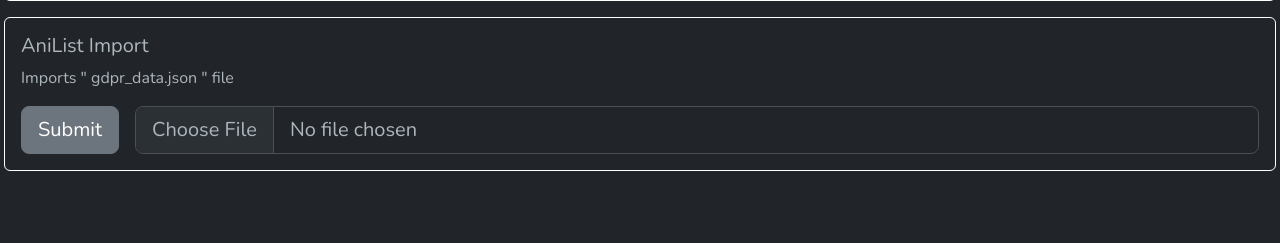
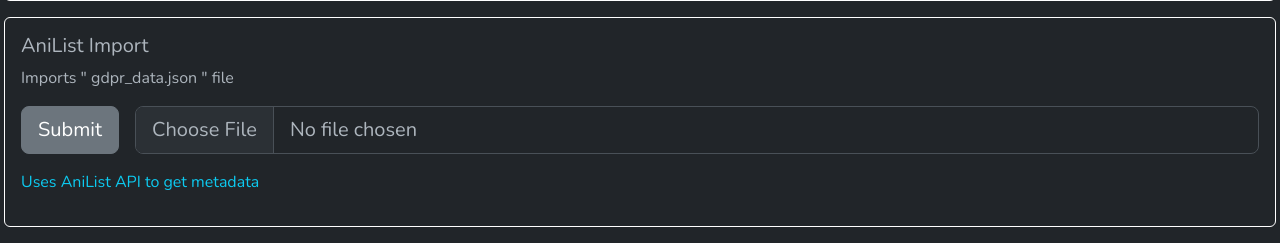
Before and after one commit to EdwinRodger/MyMangaDataBase, a Flask app: page /anime/import in a window 1280 px wide. Shown: the part 643-886 px from the top of the page. Before the commit the page ends 814 px from the top, so only its background shows below. Run offline with Flask 3, Linux system fonts and the light colour scheme; some libraries are stand-ins or nearby versions.

Commit message:
added AniList API credits

```diff
--- a/src/templates/anime/import-anime.html
+++ b/src/templates/anime/import-anime.html
@@ -65,6 +65,7 @@
                         <input class="form-control form-control-lg" id="formFileLg" name="file" type="file" ,
                             accept=".json">
                     </div>
+                    <p class="mt-3 text-info">Uses AniList API to get metadata</p>
                 </div>
             </div>
         </form>
--- a/src/templates/manga/import-manga.html
+++ b/src/templates/manga/import-manga.html
@@ -82,6 +82,7 @@
                         <input class="form-control form-control-lg" id="formFileLg" name="file" type="file" ,
                             accept=".json">
                     </div>
+                    <p class="mt-3 text-info">Uses AniList API to get metadata</p>
                 </div>
             </div>
         </form>
```
